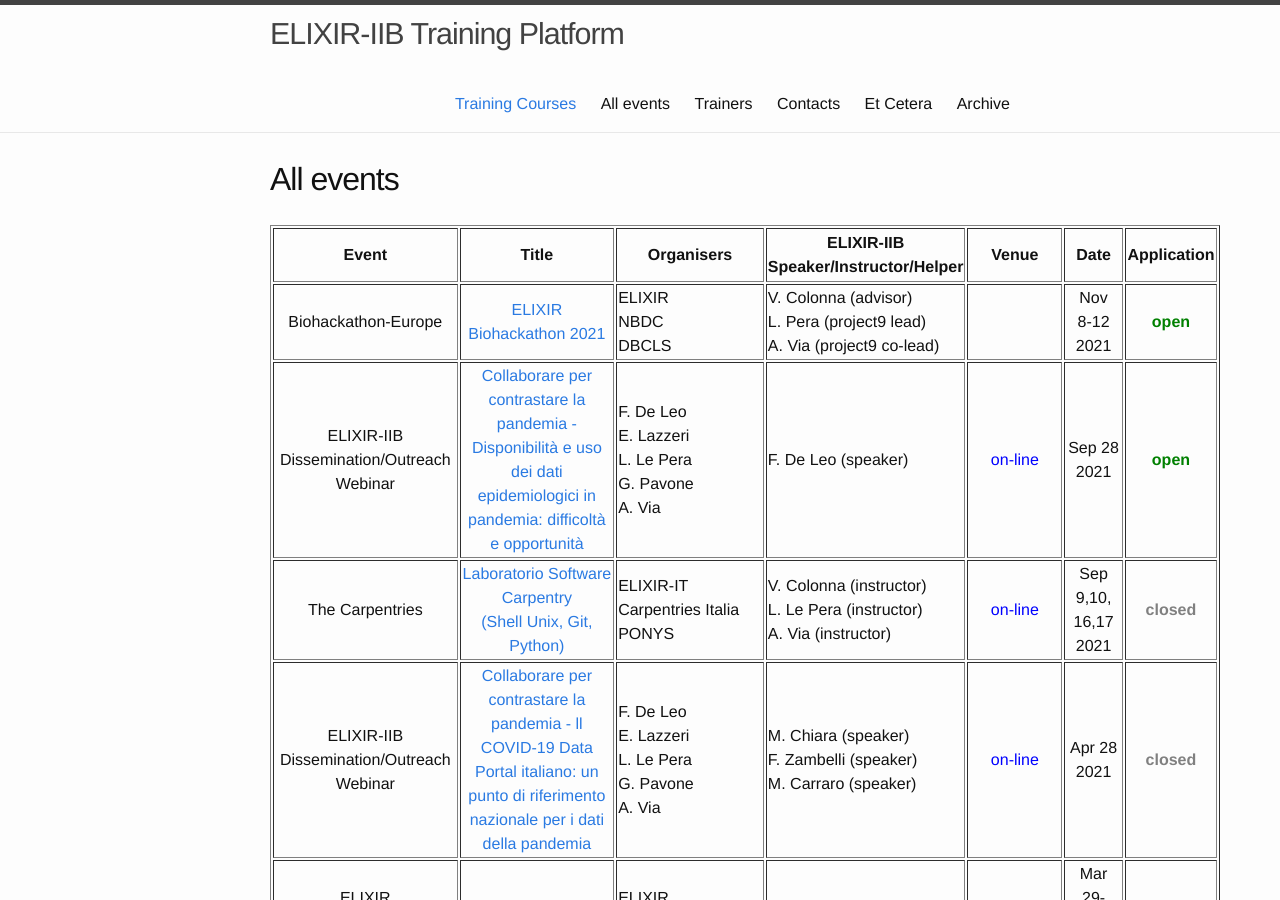
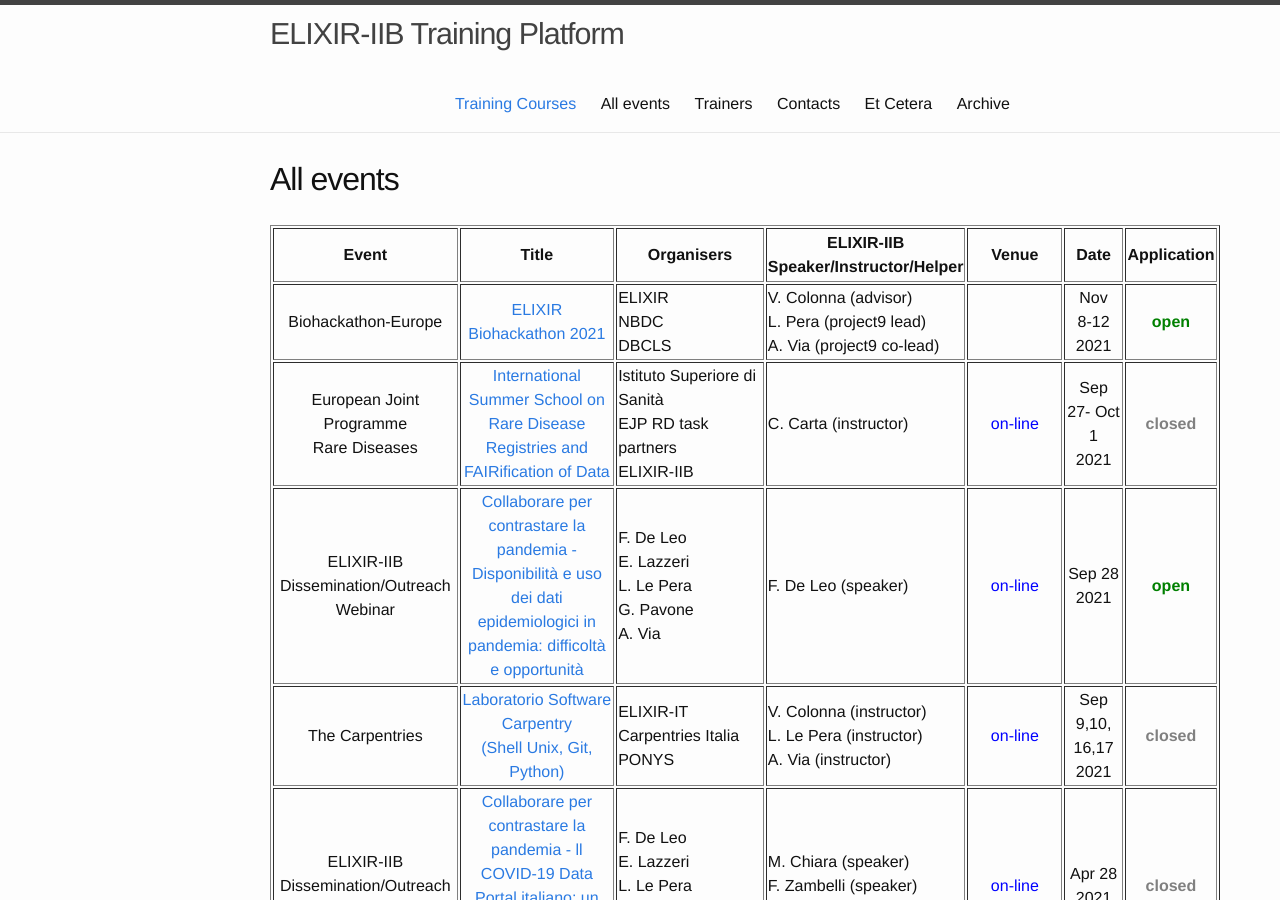
Before and after one commit to ELIXIR-IIB-training/website, a Jekyll site: the page built from _pages/01-all_events.md, in a window 1280 px wide and 900 px high. Built offline with Jekyll 4.4.1, drawn with Linux system fonts in a browser that asks for light colours.

Commit message:
Added EJPRD Rare disease summer school event

```diff
--- a/_pages/01-all_events.md
+++ b/_pages/01-all_events.md
@@ -22,6 +22,15 @@ permalink: /all_events/
    <td height="50" align="center"><font color="blue"></font></td>
    <td height="50" width="75" align="center">Nov<br>8-12<br>2021</td>
    <td height="50" align="center"><font color="green"><b>open</b></font></td>
+</tr>
+	<tr>
+	<td height="50" align="center">European Joint Programme<br>Rare Diseases</td>
+   <td height="50" width="220" align="center"><a href="https://www.ejprarediseases.org/international-summer-school-2021-rare-disease-registries-and-fairification-of-data/">International Summer School on Rare Disease Registries and FAIRification of Data</a></td>
+   <td height="50" width="150">Istituto Superiore di Sanità<br>EJP RD task partners<br>ELIXIR-IIB</td>
+   <td height="50" width="150">C. Carta (instructor)</td>
+   <td height="50" align="center"><font color="blue">on-line</font></td>
+   <td height="50" width="75" align="center">Sep 27- Oct 1<br>2021</td>
+   <td height="50" align="center"><font color="grey"><b>closed</b></font></td>
 </tr>
 	<tr>
 	<td height="50" align="center">ELIXIR-IIB Dissemination/Outreach<br>Webinar</td>
```
